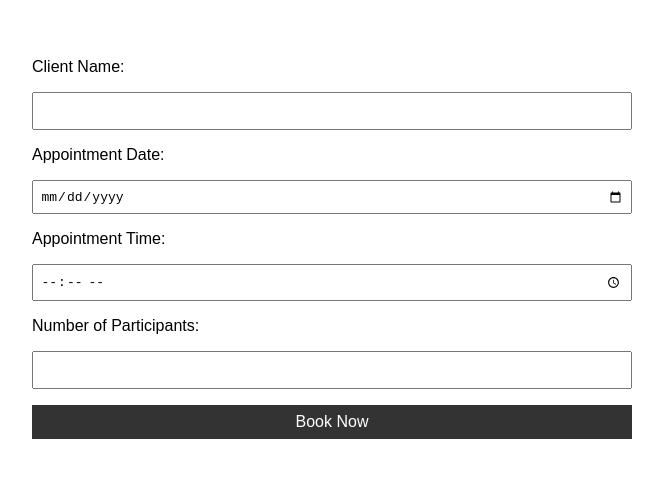
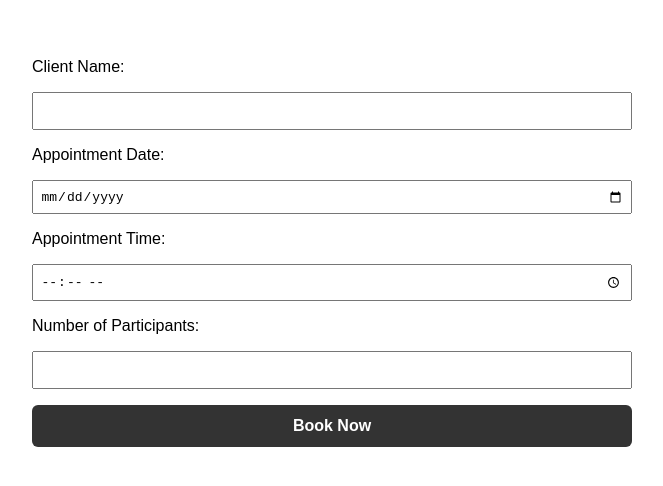
Before and after one commit to julie-belrose/SimpleForm, a website with bundled scripts: page index.html in a window 1280 px wide. Shown: the part 102-588 px from the top of the page, without its empty margins (308-971 px from the left). Built offline with nearby package versions, Linux system fonts and the light colour scheme.

Commit message:
refacto css

```diff
--- a/styles.css
+++ b/styles.css
@@ -1,3 +1,13 @@
+:root {
+    --clr-btn-bg: #333;
+    --clr-btn-hover: #555;
+    --clr-text-light: #ffffff;
+
+    --clr-error-bg: #ffe6e6;
+    --clr-error-border: #b30000;
+    --clr-error-text: #b30000;
+}
+
 body {
     margin: 10em;
     font-family: sans-serif;
@@ -24,24 +34,27 @@ body {
 }
 
 #booking-form button {
-    background-color: #333;
-    color: white;
+    background-color: var(--clr-btn-bg);
+    color: var(--clr-text-light);
     border: none;
     cursor: pointer;
+    padding: 0.75em 1.25em;
+    border-radius: 0.375em;
+    font-weight: 600;
     transition: background-color 0.2s ease-in-out;
 }
 
 #booking-form button:hover {
-    background-color: #555;
+    background-color: var(--clr-btn-hover);
 }
 
 #global-error {
     flex: 1 1 100%;
-    background-color: #ffe6e6;
-    color: #b30000;
+    background-color: var(--clr-error-bg);
+    color: var(--clr-error-text);
     padding: 1em;
     margin: 1em;
-    border: 1px solid #b30000;
+    border: 1px solid var(--clr-error-border);
     border-radius: 5px;
     display: none;
 }
```
